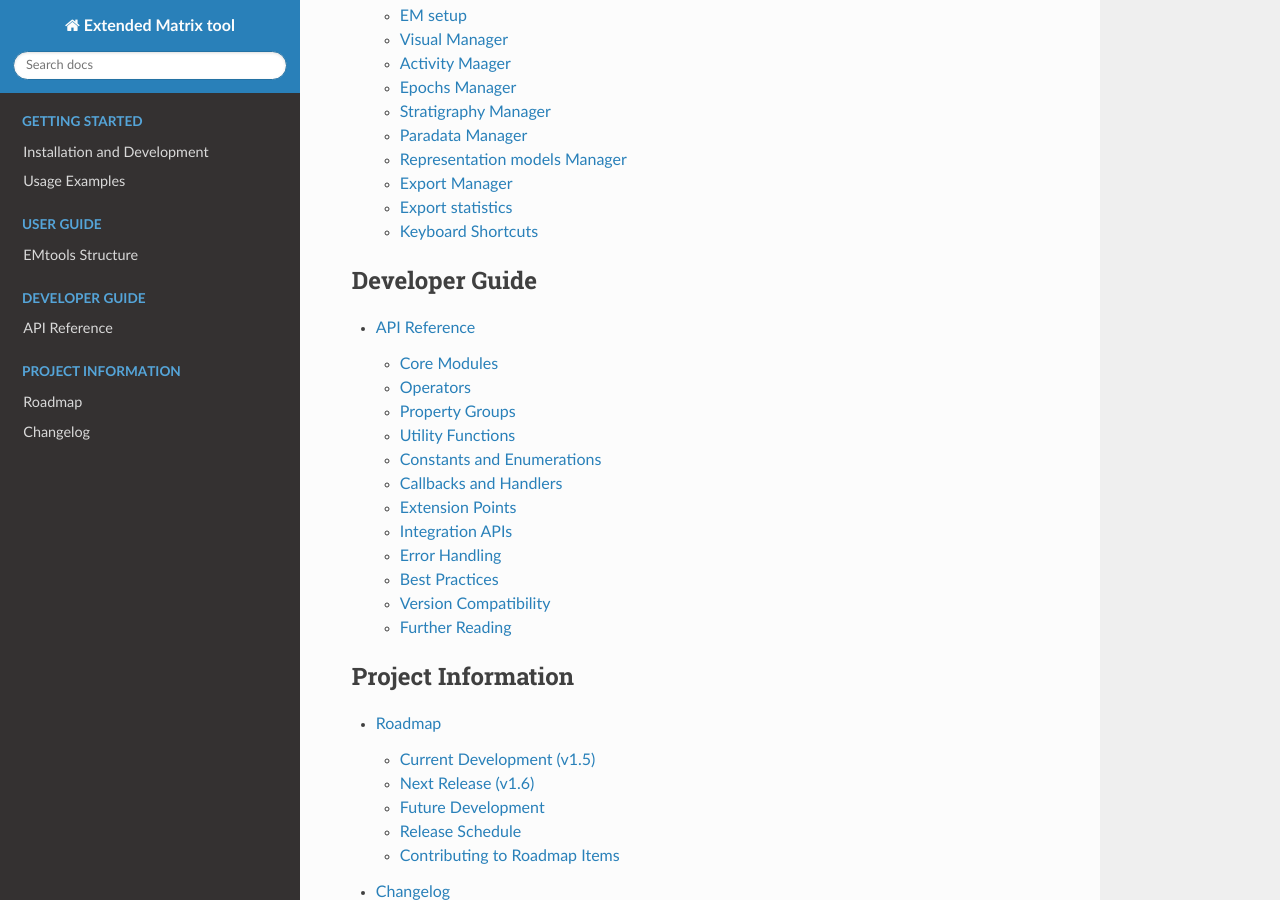
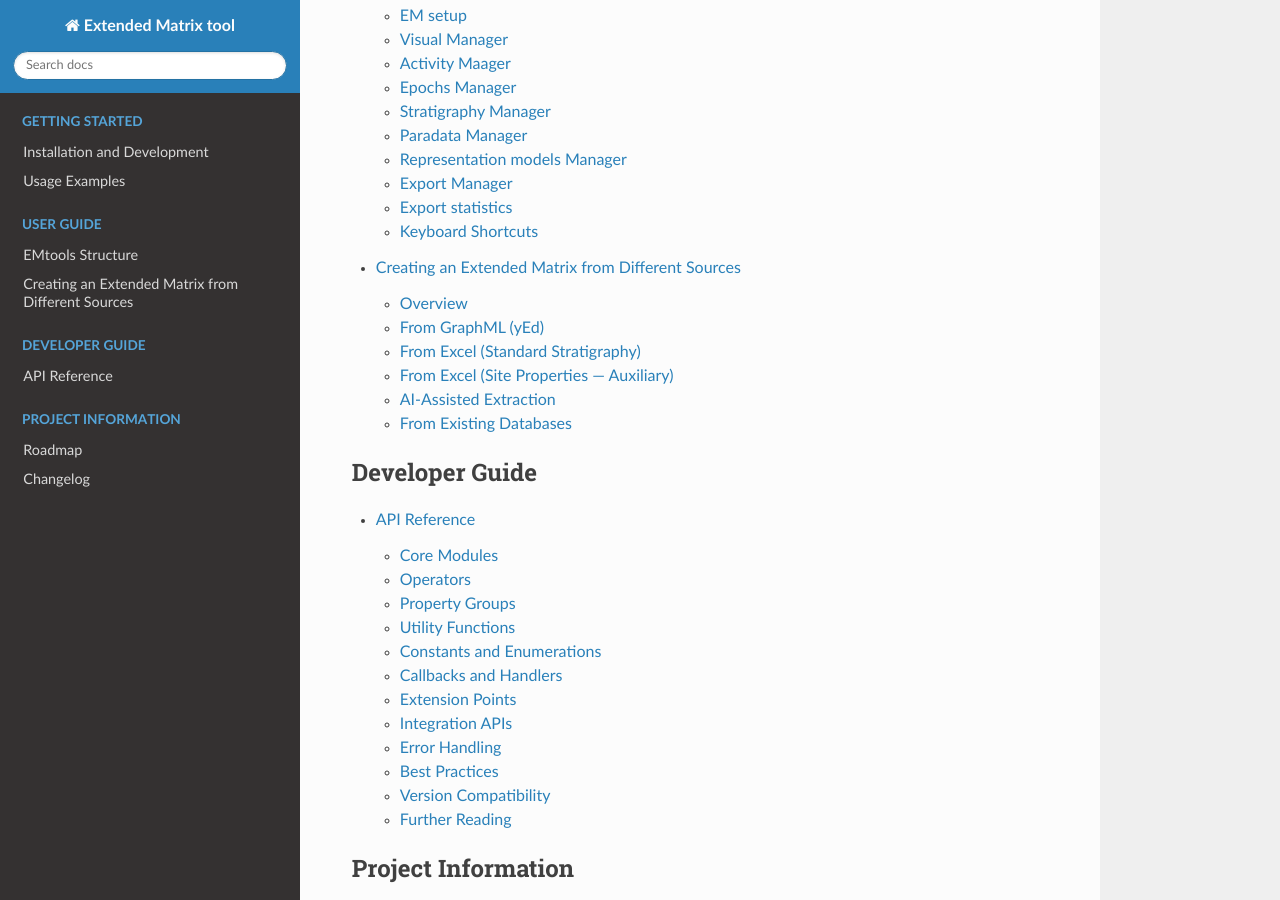
Before and after one commit to zalmoxes-laran/EM-blender-tools-doc, a Sphinx documentation site: the page built from docs/index.rst, in a window 1280 px wide and 900 px high, scrolled down 1656 px. Built offline with Sphinx 7.4.7 and the Read the Docs theme 3.1.0, drawn with Linux system fonts in a browser that asks for light colours; pages that are not in the unit, such as notebooks, are missing from menus; part of the change alters nothing that is shown.

Commit message:
Add creating_em.rst and include in docs index
Add a new user guide (docs/creating_em.rst) that explains how to create an Extended Matrix from GraphML, Excel templates, AI-assisted extraction, and existing databases. The guide includes Excel templates and detailed column mappings for stratigraphy.xlsx and site_properties.xlsx, import steps for EMtools (including auxiliary imports and mappings), an AI extraction workflow and prompt usage, best practices, and notes on pyArchInit/custom database mappings. Also update docs/index.rst to include the new creating_em page in the User Guide toctree.

```diff
--- /dev/null
+++ b/docs/creating_em.rst
@@ -0,0 +1,335 @@
+Creating an Extended Matrix from Different Sources
+==================================================
+
+The Extended Matrix (EM) can be created through several pathways, each suited to different project needs and workflows. This guide covers all supported methods, from manual GraphML editing to AI-assisted extraction from archaeological reports.
+
+.. contents::
+   :local:
+   :depth: 2
+
+Overview
+--------
+
+Three main approaches are available for creating an Extended Matrix:
+
+1. **From GraphML** — Manual creation using graph editors like yEd
+2. **From Excel** — Structured tabular input using standardized templates
+3. **AI-Assisted Extraction** — Using AI models to extract stratigraphy from PDF reports, field notes, and images
+
+The Excel and AI approaches use a **two-file workflow**:
+
+- **stratigraphy.xlsx** (core) — Contains stratigraphic nodes, relationships, chronologies, and paradata. This file generates the GraphML.
+- **site_properties.xlsx** (auxiliary) — Contains site-specific properties (definitions, materials, techniques, etc.). This file is imported as an auxiliary to enrich the graph nodes.
+
+.. figure:: img/workflow_two_excel.png
+   :width: 600
+   :align: center
+
+   The two-Excel workflow: core stratigraphy generates the GraphML, site properties enrich it as auxiliary data.
+
+
+From GraphML (yEd)
+-------------------
+
+The traditional method for creating an EM is to use the `yEd Graph Editor <https://www.yworks.com/products/yed>`_ to manually build the GraphML file. This approach gives full control over the graph structure and is well-suited for:
+
+- Small to medium stratigraphic sequences
+- Projects where the stratigrapher directly builds the graph
+- Fine-tuning and validation of automatically generated graphs
+
+For details on the GraphML structure and node types, see :doc:`EMstructure`.
+
+
+From Excel (Standard Stratigraphy)
+-----------------------------------
+
+The Excel-based approach uses a standardized template with 24 columns that map directly to the s3Dgraphy graph model.
+
+Template Download
+~~~~~~~~~~~~~~~~~
+
+Download the empty template from the s3Dgraphy repository:
+
+- **template_stratigraphy.xlsx** — Empty template with 24 column headers
+- **example_stratigraphy.xlsx** — Example with 5 sample stratigraphic units
+
+The template uses a sheet named **"Stratigraphy"** with data starting from row 2.
+
+Column Reference
+~~~~~~~~~~~~~~~~
+
+.. list-table:: Stratigraphy Columns (24)
+   :header-rows: 1
+   :widths: 5 15 10 70
+
+   * - Col
+     - Header
+     - Required
+     - Description
+   * - A
+     - ID
+     - Yes
+     - Unique identifier for the stratigraphic unit (e.g., US001, USM01)
+   * - B
+     - TYPE
+     - Yes
+     - Node type: US, USVs, USVn, SF, VSF, USD, serSU, serUSD, serUSVn, serUSVs, TSU, SE, BR
+   * - C
+     - DESCRIPTION
+     - Yes
+     - Detailed textual description of the unit
+   * - D
+     - PERIOD
+     - No
+     - Historical period (e.g., Roman, Medieval, Modern)
+   * - E
+     - PERIOD_START
+     - No
+     - Start year of the period (negative for BCE)
+   * - F
+     - PERIOD_END
+     - No
+     - End year of the period
+   * - G
+     - PHASE
+     - No
+     - Chronological phase within the period
+   * - H
+     - PHASE_START
+     - No
+     - Start year of the phase
+   * - I
+     - PHASE_END
+     - No
+     - End year of the phase
+   * - J
+     - SUBPHASE
+     - No
+     - Finer chronological subdivision
+   * - K
+     - SUBPHASE_START
+     - No
+     - Start year of the subphase
+   * - L
+     - SUBPHASE_END
+     - No
+     - End year of the subphase
+   * - M
+     - OVERLIES
+     - No
+     - Comma-separated IDs of units this one covers
+   * - N
+     - OVERLAIN_BY
+     - No
+     - Comma-separated IDs of units resting on this one
+   * - O
+     - CUTS
+     - No
+     - Comma-separated IDs of units cut by this one
+   * - P
+     - CUT_BY
+     - No
+     - Comma-separated IDs of units that cut this one
+   * - Q
+     - FILLS
+     - No
+     - Comma-separated IDs of units this one fills
+   * - R
+     - FILLED_BY
+     - No
+     - Comma-separated IDs of units that fill this one
+   * - S
+     - ABUTS
+     - No
+     - Comma-separated IDs of units this one abuts
+   * - T
+     - ABUTTED_BY
+     - No
+     - Comma-separated IDs of units abutting this one
+   * - U
+     - BONDED_TO
+     - No
+     - Comma-separated IDs of units physically bonded (contemporary)
+   * - V
+     - EQUALS
+     - No
+     - Comma-separated IDs of physically equal units (same fabric)
+   * - W
+     - EXTRACTOR
+     - Yes
+     - Who/what extracted the data (e.g., Claude, GPT-4, Manual)
+   * - X
+     - DOCUMENT
+     - Yes
+     - Source document filename
+
+
+Import into EMtools
+~~~~~~~~~~~~~~~~~~~
+
+1. Prepare your ``stratigraphy.xlsx`` file following the template
+2. Use s3Dgraphy's ``MappedXLSXImporter`` with the mapping ``excel_to_graphml_mapping`` to generate a GraphML file
+3. Import the GraphML into EMtools via **File > Import EM file**
+
+
+From Excel (Site Properties — Auxiliary)
+-----------------------------------------
+
+The second Excel file contains site-specific properties that enrich the graph nodes with detailed attributes. This file is imported as an **auxiliary file** in EMtools using the auxiliary file system.
+
+Template Download
+~~~~~~~~~~~~~~~~~
+
+- **template_site_properties.xlsx** — Empty template with 15 common property columns
+
+The template uses a sheet named **"Properties"** with data starting from row 2.
+
+Column Reference
+~~~~~~~~~~~~~~~~
+
+.. list-table:: Site Properties Columns (15)
+   :header-rows: 1
+   :widths: 5 15 75
+
+   * - Col
+     - Header
+     - Description
+   * - A
+     - ID
+     - Must match an existing node ID in the stratigraphy
+   * - B
+     - DEFINITION
+     - Synthetic definition (e.g., Wall, Floor, Fill, Cut)
+   * - C
+     - INTERPRETATION
+     - Functional interpretation in archaeological context
+   * - D
+     - BUILDING_TECHNIQUE
+     - Construction technique (e.g., opus reticulatum, dry stone)
+   * - E
+     - INORGANIC_COMPONENTS
+     - Inorganic materials (stone, mortar, brick, etc.)
+   * - F
+     - ORGANIC_COMPONENTS
+     - Organic materials (wood, bone, charcoal, etc.)
+   * - G
+     - MEASURES
+     - Dimensions (free format or LxWxH)
+   * - H
+     - MATERIAL
+     - Primary material
+   * - I
+     - COLOR
+     - Color (Munsell or descriptive)
+   * - J
+     - CONSERVATION_STATE
+     - State of conservation
+   * - K
+     - SITE
+     - Archaeological site name
+   * - L
+     - AREA
+     - Excavation area/sector/room
+   * - M
+     - SOURCE_PDF
+     - Source PDF filename
+   * - N
+     - SOURCE_PAGE
+     - Page number in source PDF
+   * - O
+     - NOTES
+     - Additional notes
+
+Customizing Columns
+~~~~~~~~~~~~~~~~~~~
+
+This template is a starting point. Projects with specialized needs can add or remove columns. For example, the Montebelluna metallurgical project added columns like ``METALLURGICAL_EVIDENCE``, ``SLAG_IDS``, and ``ROOM_OR_FUNCTIONAL_UNIT``.
+
+When customizing columns, create a corresponding mapping JSON following the format in ``s3dgraphy/mappings/emdb/site_properties_mapping.json``.
+
+Import as Auxiliary File
+~~~~~~~~~~~~~~~~~~~~~~~~
+
+1. Import your GraphML into EMtools
+2. In the EM Setup panel, add an auxiliary file
+3. Select file type **EMdb Excel**
+4. Choose the mapping **site_properties_mapping**
+5. Select your ``site_properties.xlsx`` file
+6. Click **Import** — properties are added to matching nodes
+
+.. tip::
+   Enable **Auto-reload on EM update** to automatically re-import the auxiliary file whenever the GraphML is reloaded.
+
+
+AI-Assisted Extraction
+-----------------------
+
+AI models (Claude, ChatGPT, Gemini, etc.) can extract stratigraphic data directly from archaeological reports, field notes, and even images. This dramatically accelerates the creation of an Extended Matrix from existing documentation.
+
+The Prompt
+~~~~~~~~~~
+
+A ready-to-use, two-part prompt is available in the s3Dgraphy repository:
+
+``s3Dgraphy/docs/AI_EXTRACTION_PROMPT.md``
+
+- **Part A** extracts core stratigraphy (24 columns) into a table compatible with ``stratigraphy.xlsx``
+- **Part B** extracts site properties (15+ columns) into a table compatible with ``site_properties.xlsx``
+
+Workflow
+~~~~~~~~
+
+1. Open your AI assistant (Claude, ChatGPT, etc.)
+2. Paste the **Part A prompt** from ``AI_EXTRACTION_PROMPT.md``
+3. Upload or paste the archaeological document
+4. Copy the AI's output table into ``stratigraphy.xlsx``
+5. Paste the **Part B prompt**
+6. Copy the second table into ``site_properties.xlsx``
+7. Import into EMtools following the steps above
+
+Working with Existing GraphML
+~~~~~~~~~~~~~~~~~~~~~~~~~~~~~
+
+When enriching an existing GraphML with new document data, add this instruction to the prompt::
+
+   I already have a GraphML with the following units: [list IDs].
+   Match extracted units to existing ones where possible.
+   Mark new units that are not in the current graph.
+
+This was successfully used in the Montebelluna project, where AI-extracted data from multiple PDF reports was integrated with a pre-existing (but incomplete) GraphML, resulting in a significantly enriched stratigraphic sequence.
+
+Best Practices
+~~~~~~~~~~~~~~
+
+- Process documents one at a time for accuracy
+- Review AI output before importing — check relationship symmetry and type assignments
+- Use the EXTRACTOR column to track which AI model produced each row
+- For large projects, build incrementally: start with a core set of units, then add from additional documents
+
+
+From Existing Databases
+------------------------
+
+EMtools supports import from archaeological database systems via s3Dgraphy's mapping system.
+
+pyArchInit
+~~~~~~~~~~
+
+`pyArchInit <https://pyarchinit.readthedocs.io/>`_ databases (SQLite format) can be imported using the ``pyarchinit`` mapping type. The mapping file ``pyarchinit_us_mapping.json`` handles the translation from pyArchInit's table schema to s3Dgraphy nodes.
+
+To import:
+
+1. Add the SQLite database as an auxiliary file in EMtools
+2. Select file type **pyArchInit**
+3. Choose the appropriate mapping
+4. Click **Import**
+
+Custom Database Formats
+~~~~~~~~~~~~~~~~~~~~~~~
+
+For other database formats, create a custom mapping JSON in the ``emdb/`` or ``pyarchinit/`` directories. The s3Dgraphy mapping system supports:
+
+- **xlsx** — Excel files with custom column layouts
+- **sqlite** — SQLite databases with custom table schemas
+
+See the s3Dgraphy mapping documentation for details on creating custom mappings.
--- a/docs/index.rst
+++ b/docs/index.rst
@@ -53,6 +53,7 @@ Contents
    :caption: User Guide
 
    EMstructure
+   creating_em
    workflows
    export_guide
 
```
